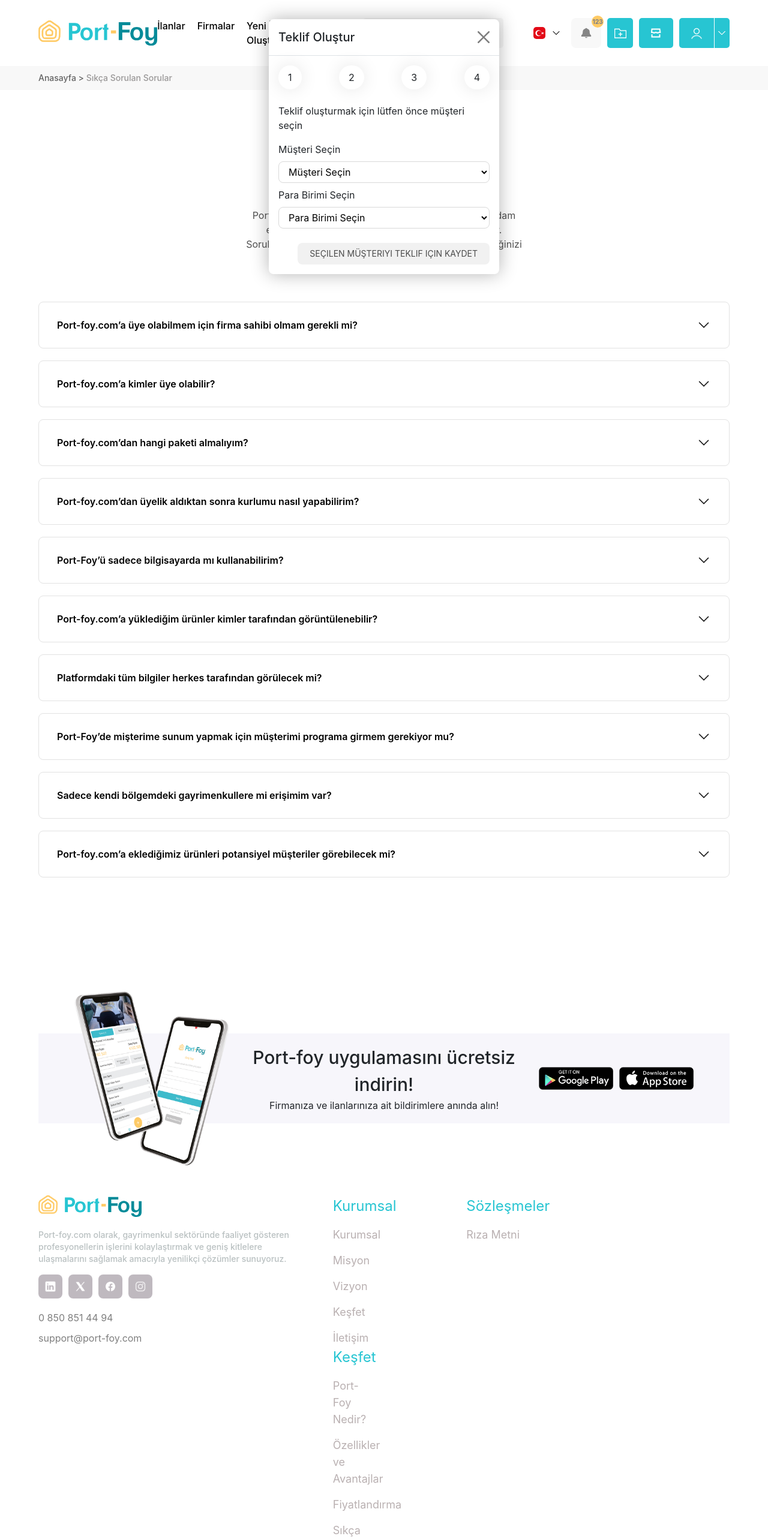
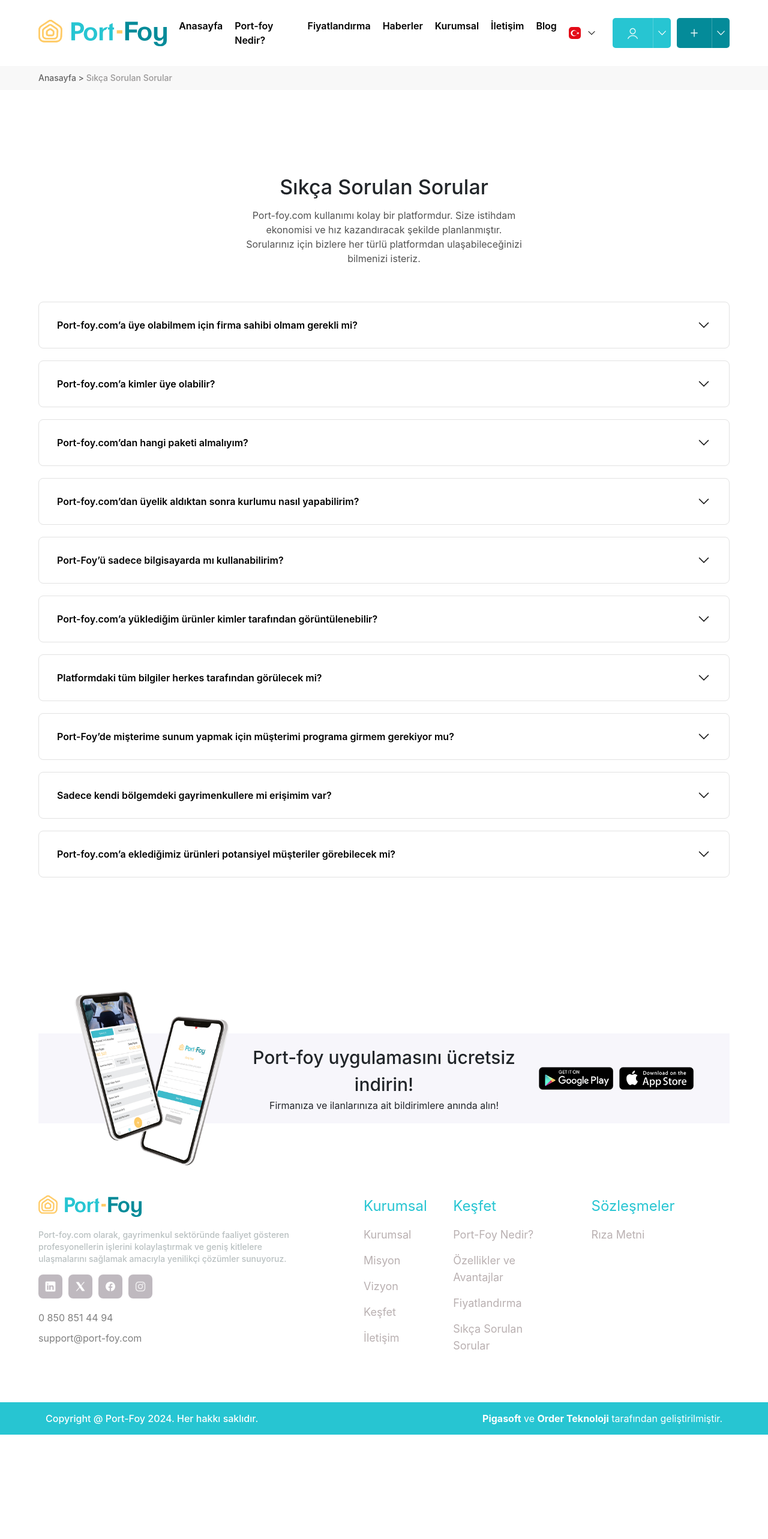
Before and after one commit to melihkostk/portfoy, a React (Vite) app: page /faqs in a window 1280 px wide. Shown: the top 2566 px of the page at 60% size. After the commit the page ends 2392 px from the top, so only its background shows below. Built offline with nearby package versions, Linux system fonts and the light colour scheme.

Commit message:
Login service added

```diff
--- a/src/App.jsx
+++ b/src/App.jsx
@@ -31,8 +31,11 @@ import { Customers } from "./pages/Customers";
 import { Subscription } from "./pages/Subscription"
 import { Settings } from "./pages/Settings";
 import { Edit } from "./pages/Edit";
+import { useState } from "react";
 
 function App() {
+
+  const [loged , setLoged] = useState(false)
 
   return (
     <BrowserRouter>
@@ -44,7 +47,7 @@ function App() {
         <Route path="/corporate" element={<Corporate />} />
         <Route path="/contacts" element={<Contacts />} />
         <Route path="/contacts" element={<Contacts />} />
-        <Route path="/login" element={<Login />} />
+        <Route path="/login" element={<Login loged={loged} setLoged={setLoged} />} />
         <Route path="/register" element={<SignIn />} />
         <Route path="/application" element={<Application />} />
         <Route path="/check" element={<Check />} />
--- a/src/components/Footer.jsx
+++ b/src/components/Footer.jsx
@@ -12,7 +12,7 @@ export function Footer() {
 
     return (
         <div className="w-full">
-            {!loged && <div className='w-full mx-auto max-w-[90%] flex items-start gap-7.5 max-[992px]:flex-col max-[992px]:w-[90%]'>
+            {!loged && <div className='w-full mx-auto max-w-[90%] flex justify-between items-start gap-7.5 max-[992px]:flex-col max-[992px]:w-[90%]'>
                 <div className="w-[40%] max-[992px]:w-full pr-7.5">
                     <img className="w-[40%] mb-5" src={logo} alt="" />
                     <p className="text-sm text-[#b9c0c1] font-medium mb-4">
@@ -42,8 +42,8 @@ export function Footer() {
                         </a>
                     </div>
                 </div>
-                <div className="max-[992px]:flex max-[992px]:w-full">
-                    <div className="w-[20%] max-[992px]:flex-1">
+                <div className="flex max-[992px]:w-full">
+                    <div className="flex-1">
                         <p className="text-[24px] text-[#27c5d2] mb-4">Kurumsal</p>
                         <ul className="text-[#b9b0b1] text-lg">
                             <li className="mb-3.75">
@@ -63,7 +63,7 @@ export function Footer() {
                             </li>
                         </ul>
                     </div>
-                    <div className="w-[20%] max-[992px]:flex-1">
+                    <div className="flex-1">
                         <p className="text-[24px] text-[#27c5d2] mb-4">Keşfet</p>
                         <ul className="text-[#b9b0b1] text-lg ">
                             <li className="mb-3.75">
--- a/src/components/Header.jsx
+++ b/src/components/Header.jsx
@@ -17,11 +17,11 @@ import { CreateOfferModel } from "./CreateOfferModal"
 export function Header() {
     const [registerShown, setRegisterShown] = React.useState(false);
     const [applicationShown, setApplicationShown] = React.useState(false);
-    const [loged] = React.useState(true)
+    const [loged] = React.useState(false)
     const [notShown, setNotShown] = React.useState(false)
     const [accountShown, setAccountShown] = React.useState(false)
     const [sidebarShown , setSidebarShown] = React.useState(false)
-    const [offerModelShown , setOfferModalShown] = React.useState(true)
+    const [offerModelShown , setOfferModalShown] = React.useState(false)
 
     return (
         <div className="py-7.5 w-full max-w-[90%]">
@@ -174,7 +174,7 @@ export function Header() {
                                 <img className=" w-4 h-4" src={whiteDownArrow} alt="" />
                             </div>
                         </div>
-                        {accountShown && <div className="bg-[#27C5D2] absolute w-full top-full mt-0.5 rounded-[5px] px-2.5">
+                        {accountShown && <div className="bg-[#27C5D2] absolute w-full top-full mt-0.5 rounded-[5px] px-2.5 z-50">
                             <div className="mt-2.5 pb-1.25 border-b border-b-[#FFFFFF80]">
                                 <p className="text-white text-sm font-semibold">Pigasoft</p>
                                 <p className="text-white text-xs font-medium">Sistem Admin</p>
--- a/src/pages/Login.jsx
+++ b/src/pages/Login.jsx
@@ -1,9 +1,56 @@
 import logo from "../assets/logo.svg"
 import { AppLinks } from "../components/AppLinks"
-import { Link } from "react-router-dom"
+import { Link, useNavigate  } from "react-router-dom"
 import { LanguageSelect } from "../components/LanguageSelect"
+import { useState } from "react"
 
-export function Login() {
+
+export function Login({ setLoged}) {
+
+    const [email, setEmail] = useState("")
+    const [password, setPassword] = useState("")
+    const [locale] = useState("tr")
+    const [error, setError] = useState("")
+    const [loading, setLoading] = useState(false)
+    const navigate = useNavigate ();
+
+    const user = {
+        email: email,
+        password: password,
+        locale: locale
+    }
+
+    function login(e) {
+        e.preventDefault();
+        setError("");
+        setLoading(true);
+
+        fetch("https://demo.pigasoft.com/portfoy/public/api/auth/login", {
+            method: "POST",
+            headers: {
+                "Content-Type": "application/json",
+            },
+            body: JSON.stringify(user),
+        })
+            .then((res) => res.json())
+            .then((data) => {
+                if (data.status !== "error") {
+                    localStorage.setItem("user", JSON.stringify(data))
+                    setLoged(true)
+                    navigate("/")
+                } else {
+                    setError(data.message);
+                }
+            })
+            .catch((err) => {
+                console.error(err);
+                setError("Giriş yapılırken bir hata oluştu. Lütfen tekrar deneyin.");
+            })
+            .finally(() => {
+                setLoading(false);
+            });
+    }
+
     return (
         <div className="flex flex-col justify-center items-center min-h-screen bg-linear-to-b font-sf from-[#f7f6fb] from-35% to-white to-35%">
             <div className="w-[40%] max-[992px]:w-full max-[992px]:max-w-[95%]">
@@ -20,27 +67,30 @@ export function Login() {
                         <h1 className="text-lg text-[#686868] uppercase font-semibold mb-2.5">Giriş Yap</h1>
                         <p className="text-base text-[#a6a6a6]">Devam etmek için lütfen giriş yapın</p>
                     </div>
-                    <form action="">
+                    <form onSubmit={login}>
                         <div className="my-2.5">
-                            <label className="text-[#868686] mb-1.25 font-medium" for="username">E-Posta</label>
+                            <label className="text-[#868686] mb-1.25 font-medium" htmlFor="username">E-Posta</label>
                             <div>
-                                <input className="w-full px-5 py-3.75 shadow-[0_0_30px_rgb(242_242_242)] font-medium" name="email" id="username" type="email" placeholder="E-Posta" required />
+                                <input value={email} onChange={(e) => setEmail(e.target.value)} className="w-full px-5 py-3.75 shadow-[0_0_30px_rgb(242_242_242)] font-medium" name="email" id="username" type="email" placeholder="E-Posta" required />
                             </div>
                         </div>
                         <div className="my-2.5">
                             <div className="flex items-center justify-between">
-                                <label className="text-[#868686] mb-1.25 font-medium" for="username">Şifre</label>
+                                <label className="text-[#868686] mb-1.25 font-medium" htmlFor="username">Şifre</label>
                                 <a className="text-[#b1b1b1] text-sm font-medium hover:text-[#27C5D2] transition-colors duration-300 ease-in-out" href="">Şifremi Unuttum</a>
                             </div>
                             <div>
-                                <input className="w-full px-5 py-3.75 shadow-[0_0_30px_rgb(242_242_242)] font-medium" name="password" id="password" type="password" placeholder="Şifre" required />
+                                <input value={password} onChange={(e) => setPassword(e.target.value)} className="w-full px-5 py-3.75 shadow-[0_0_30px_rgb(242_242_242)] font-medium" name="password" id="password" type="password" placeholder="Şifre" required />
                             </div>
                         </div>
                         <div className="flex items-center">
-                            <input type="checkbox" required />
+                            <input type="checkbox" />
                             <label className="text-[#868686] ml-1.25 font-medium">Beni Hatırla</label>
                         </div>
-                        <button className="bg-[#27C5D2] hover:bg-[#026872] transition-colors duration-300 ease-in-out cursor-pointer text-white font-medium uppercase w-full py-2 px-5 text-sm rounded-lg mt-5 mb-2">Giriş Yap</button>
+                        {error && (
+                            <p className="text-red-500 text-sm font-medium mt-2.5">{error}</p>
+                        )}
+                        <button type="submit" disabled={loading} className="bg-[#27C5D2] hover:bg-[#026872] disabled:opacity-60 disabled:cursor-not-allowed transition-colors duration-300 ease-in-out cursor-pointer text-white font-medium uppercase w-full py-2 px-5 text-sm rounded-lg mt-5 mb-2">{loading ? "Giriş Yapılıyor..." : "Giriş Yap"}</button>
                         <p className="text-center my-10 text-sm text-[#868686] font-medium">
                             Hesabınız yok mu? Davetiye kodunuzla
                             <Link to={"/register"} className="block text-[#525252] hover:text-[#27C5D2] transition-colors duration-300 ease-in-out" href="">şimdi hesap oluşturun.</Link>
```
